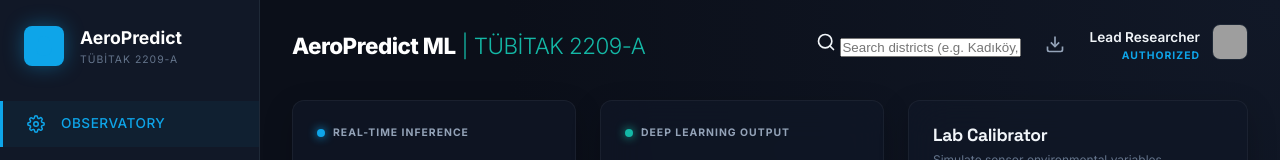
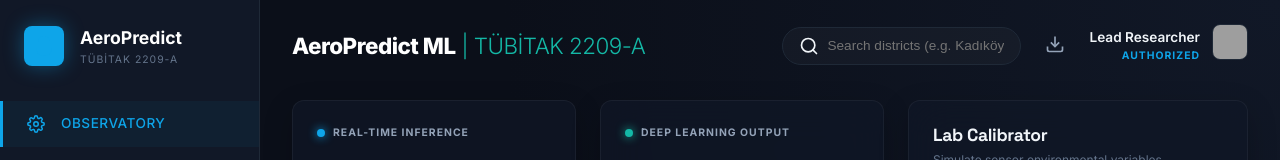
Before and after one commit to OykuCngz/Air-Quality-Analysis-TUBITAK, a website: page web/index.html in a window 1280 px wide. Shown: the top 160 px of the page. Drawn offline with nearby package versions, Linux system fonts and the light colour scheme; no server answers; grey boxes are pictures that could not be loaded.

Commit message:
fix(ui): restore search box styling class and remove white background

```diff
--- a/web/index.html
+++ b/web/index.html
@@ -59,7 +59,7 @@
             <span class="bold-title">AeroPredict ML</span> <span class="light-title">| TÜBİTAK 2209-A</span>
         </div>
         <div class="header-right">
-            <div class="search-bar">
+            <div class="search-box">
                 <svg width="20" height="20" viewBox="0 0 24 24" fill="none" stroke="currentColor" stroke-width="2" stroke-linecap="round" stroke-linejoin="round">
                     <circle cx="11" cy="11" r="8"></circle>
                     <line x1="21" y1="21" x2="16.65" y2="16.65"></line>
```
